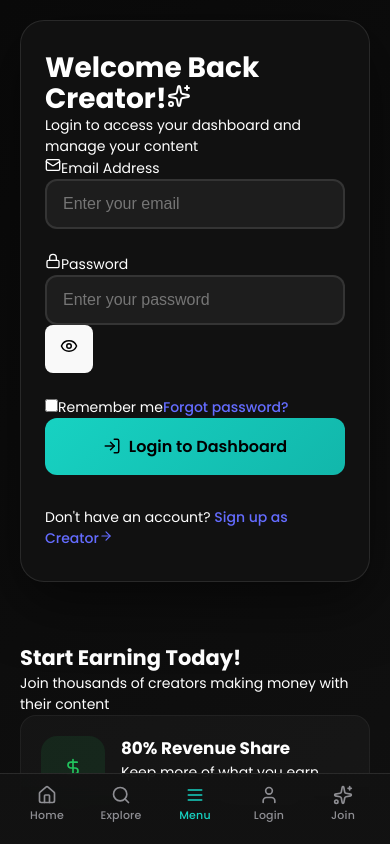
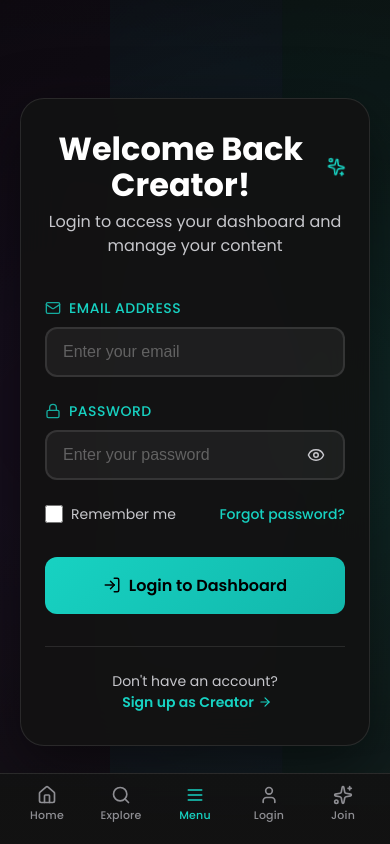
Before and after one commit to silverfoxmediaco/sexyselfies, a React (Vite) app in the folder frontend/: page /creator/login in a window 390 px wide. Built offline with nearby package versions, Linux system fonts and the light colour scheme; no server answers.

Commit message:
fixing broker creator login screen

```diff
--- a/frontend/src/pages/CreatorLogin.css
+++ b/frontend/src/pages/CreatorLogin.css
@@ -9,7 +9,7 @@
   padding: 20px;
 }
 
-.login-bg-gradient {
+.creator-login-bg-gradient-1 {
   position: absolute;
   top: -50%;
   right: -30%;
@@ -20,7 +20,7 @@
   pointer-events: none;
 }
 
-.login-bg-gradient-2 {
+.creator-login-bg-gradient-2 {
   position: absolute;
   bottom: -50%;
   left: -30%;
@@ -28,6 +28,17 @@
   height: 200%;
   background: radial-gradient(circle at center, rgba(147, 51, 234, 0.1) 0%, transparent 70%);
   animation: pulse 10s ease-in-out infinite reverse;
+  pointer-events: none;
+}
+
+.creator-login-bg-gradient-3 {
+  position: absolute;
+  top: 20%;
+  left: 20%;
+  width: 60%;
+  height: 60%;
+  background: radial-gradient(circle at center, rgba(239, 68, 68, 0.05) 0%, transparent 70%);
+  animation: pulse 12s ease-in-out infinite;
   pointer-events: none;
 }
 
@@ -56,12 +67,12 @@
   box-shadow: 0 20px 60px rgba(0, 0, 0, 0.5);
 }
 
-.login-header {
+.creator-login-header {
   text-align: center;
   margin-bottom: 40px;
 }
 
-.login-header h1 {
+.creator-login-title {
   font-size: 32px;
   font-weight: 700;
   color: #FFFFFF;
@@ -72,7 +83,7 @@
   gap: 12px;
 }
 
-.sparkle-icon {
+.creator-login-sparkle-icon {
   color: #17D2C2;
   animation: sparkle 2s ease-in-out infinite;
 }
@@ -82,7 +93,7 @@
   50% { transform: rotate(180deg) scale(1.2); }
 }
 
-.login-header p {
+.creator-login-subtitle {
   color: #C7C7CC;
   font-size: 16px;
   margin: 0;
@@ -96,7 +107,7 @@
   margin-bottom: 24px;
 }
 
-.form-label {
+.creator-login-form-label {
   display: flex;
   align-items: center;
   gap: 8px;
@@ -108,11 +119,11 @@
   letter-spacing: 0.5px;
 }
 
-.form-label svg {
+.creator-login-form-label svg {
   opacity: 0.8;
 }
 
-.form-input-wrapper {
+.creator-login-password-input-wrapper {
   position: relative;
 }
 
@@ -127,18 +138,22 @@
   transition: all 0.3s ease;
 }
 
-.form-input:focus {
+.creator-login-form-input:focus {
   outline: none;
   background: rgba(255, 255, 255, 0.08);
   border-color: #17D2C2;
   box-shadow: 0 0 0 3px rgba(23, 210, 194, 0.1);
 }
 
-.form-input::placeholder {
+.creator-login-form-input::placeholder {
   color: rgba(255, 255, 255, 0.3);
 }
 
-.password-toggle {
+.creator-login-form-input.creator-login-error {
+  border-color: #EF4444;
+}
+
+.creator-login-password-toggle {
   position: absolute;
   right: 16px;
   top: 50%;
@@ -154,18 +169,18 @@
   transition: color 0.2s ease;
 }
 
-.password-toggle:hover {
+.creator-login-password-toggle:hover {
   color: #17D2C2;
 }
 
-.form-options {
+.creator-login-form-options {
   display: flex;
   justify-content: space-between;
   align-items: center;
   margin-bottom: 32px;
 }
 
-.remember-me {
+.creator-login-remember-me {
   display: flex;
   align-items: center;
   gap: 8px;
@@ -174,21 +189,21 @@
   font-size: 14px;
 }
 
-.remember-me input[type="checkbox"] {
+.creator-login-remember-me input[type="checkbox"] {
   width: 18px;
   height: 18px;
   accent-color: #17D2C2;
   cursor: pointer;
 }
 
-.forgot-password {
+.creator-login-forgot-link {
   color: #17D2C2;
   text-decoration: none;
   font-size: 14px;
   transition: opacity 0.2s ease;
 }
 
-.forgot-password:hover {
+.creator-login-forgot-link:hover {
   opacity: 0.8;
 }
 
@@ -211,7 +226,7 @@
   overflow: hidden;
 }
 
-.login-btn::before {
+.creator-login-btn::before {
   content: '';
   position: absolute;
   top: 0;
@@ -222,20 +237,20 @@
   transition: left 0.5s ease;
 }
 
-.login-btn:hover::before {
+.creator-login-btn:hover::before {
   left: 100%;
 }
 
-.login-btn:hover {
+.creator-login-btn:hover {
   transform: translateY(-2px);
   box-shadow: 0 10px 30px rgba(23, 210, 194, 0.3);
 }
 
-.login-btn:active {
+.creator-login-btn:active {
   transform: translateY(0);
 }
 
-.signup-link {
+.creator-login-footer {
   text-align: center;
   margin-top: 24px;
   padding-top: 24px;
@@ -244,7 +259,7 @@
   font-size: 14px;
 }
 
-.signup-link a {
+.creator-login-register-link {
   color: #17D2C2;
   text-decoration: none;
   font-weight: 600;
@@ -255,15 +270,15 @@
   transition: opacity 0.2s ease;
 }
 
-.signup-link a:hover {
+.creator-login-register-link:hover {
   opacity: 0.8;
 }
 
-.login-info-section {
+.creator-login-features-section {
   color: #FFFFFF;
 }
 
-.info-header h2 {
+.creator-login-features-content h2 {
   font-size: 40px;
   font-weight: 700;
   margin: 0 0 16px 0;
@@ -272,14 +287,14 @@
   -webkit-text-fill-color: transparent;
 }
 
-.info-header p {
+.creator-login-features-content p {
   font-size: 18px;
   color: #C7C7CC;
   margin: 0 0 40px 0;
   line-height: 1.6;
 }
 
-.features-list {
+.feature-list {
   list-style: none;
   padding: 0;
   margin: 0 0 48px 0;
@@ -327,23 +342,23 @@
   color: #3B82F6;
 }
 
-.feature-content h3 {
+.feature-text h3 {
   font-size: 18px;
   font-weight: 600;
   margin: 0 0 4px 0;
   color: #FFFFFF;
 }
 
-.feature-content p {
+.feature-text p {
   font-size: 14px;
   color: #C7C7CC;
   margin: 0;
   line-height: 1.5;
 }
 
-.platform-stats {
+.stats-preview {
   display: grid;
-  grid-template-columns: repeat(3, 1fr);
+  grid-template-columns: 1fr 1fr;
   gap: 16px;
   padding: 24px;
   background: rgba(18, 18, 18, 0.8);
@@ -402,7 +417,14 @@
   color: #EC4899;
 }
 
-.error-message {
+.creator-login-error-message {
+  color: #EF4444;
+  font-size: 12px;
+  margin-top: 4px;
+  display: block;
+}
+
+.creator-login-error-alert {
   background: rgba(239, 68, 68, 0.1);
   border: 1px solid rgba(239, 68, 68, 0.3);
   border-radius: 8px;
@@ -428,12 +450,17 @@
   gap: 8px;
 }
 
-.login-btn:disabled {
+.creator-login-btn:disabled {
   opacity: 0.6;
   cursor: not-allowed;
 }
 
-.login-btn .spinner {
+.creator-login-loading-spinner {
+  width: 18px;
+  height: 18px;
+  border: 2px solid rgba(0, 0, 0, 0.3);
+  border-top: 2px solid #000;
+  border-radius: 50%;
   animation: spin 1s linear infinite;
 }
 
@@ -448,7 +475,7 @@
     max-width: var(--content-width-narrow);
   }
 
-  .login-info-section {
+  .creator-login-features-section {
     display: none;
   }
 }
```
